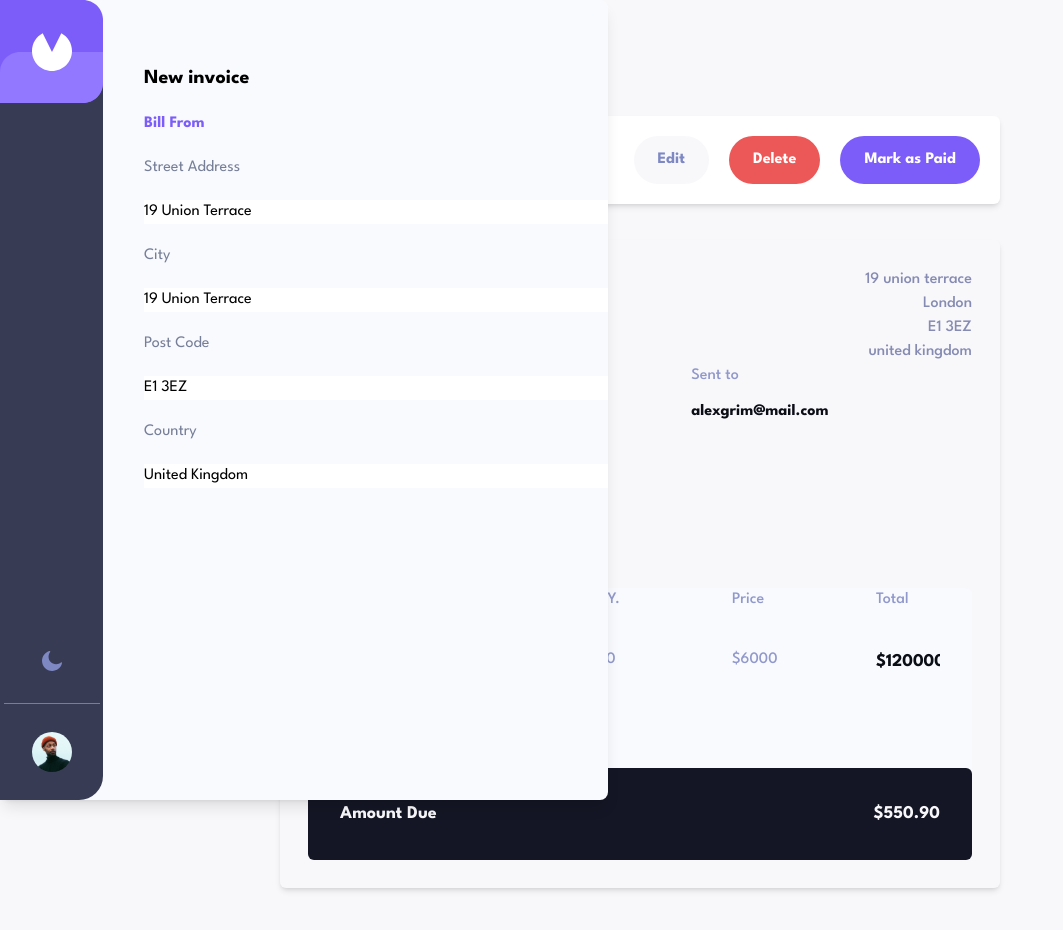
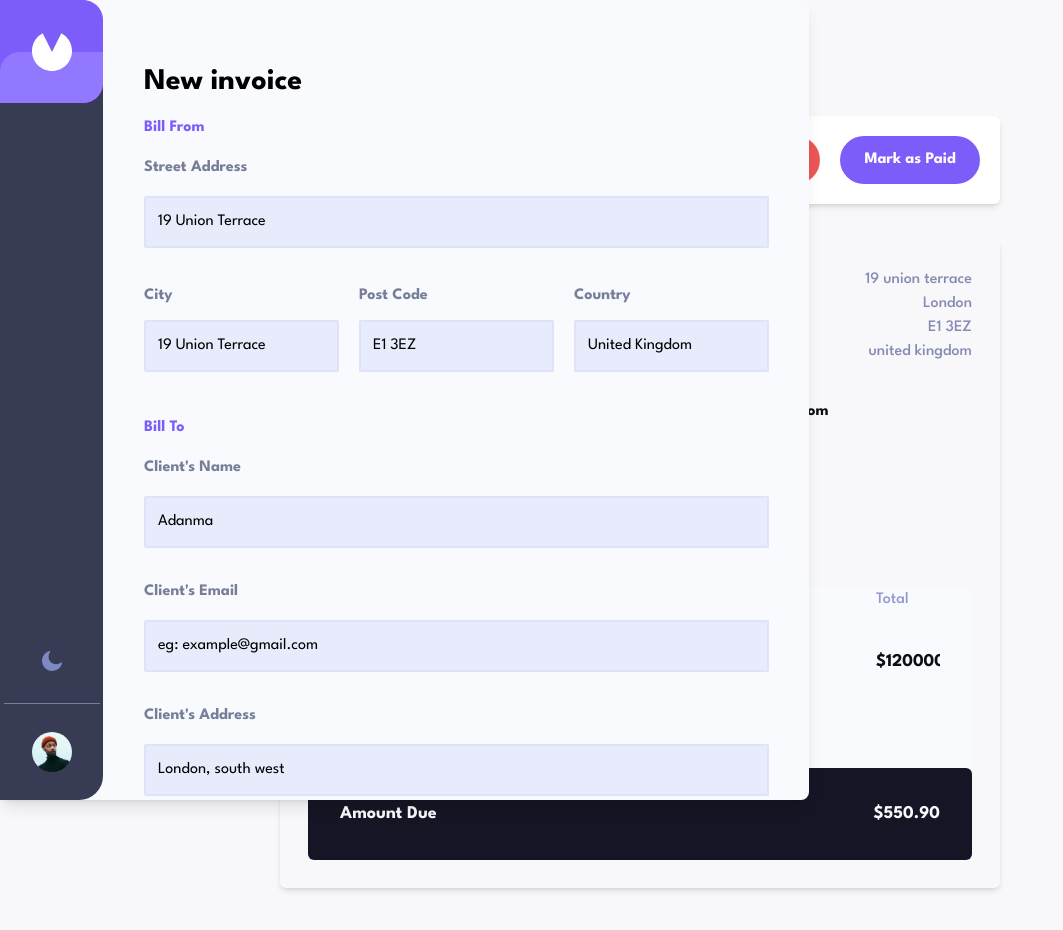
Before and after one commit to 4002-Nonye/invoice-app-crud, a React (Vite) app: page /invoice/BQ9301 in a window 1280 px wide. Shown: the top 930 px of the page, without its empty margins (0-1063 px from the left). Built offline with nearby package versions, Linux system fonts and the light colour scheme.

Commit message:
add react-date-picker

```diff
--- a/package.json
+++ b/package.json
@@ -12,6 +12,7 @@
   "dependencies": {
     "@reduxjs/toolkit": "^2.2.5",
     "react": "^18.2.0",
+    "react-datepicker": "^7.2.0",
     "react-dom": "^18.2.0",
     "react-redux": "^9.1.2",
     "react-router-dom": "^6.22.3",
--- /dev/null
+++ b/src/features/client/ClientInput.jsx
@@ -0,0 +1,79 @@
+function ClientInput() {
+  return (
+    <>
+      <h4 className="pt-7 font-bold text-lightblue-300">Bill To</h4>
+      <label htmlFor="client-name" className="label">
+        Client&apos;s Name
+      </label>
+      <input
+        type="text"
+        name="client-name"
+        id="client-name"
+        value="Adanma"
+        className="input"
+      />
+      <label htmlFor="client-email" className="label pt-4">
+        Client&apos;s Email
+      </label>
+      <input
+        type="text"
+        name="client-email"
+        id="client-email"
+        value="eg: example@gmail.com"
+        className="input"
+      />
+      <label htmlFor="client-address" className="label pt-4">
+        Client&apos;s Address
+      </label>
+      <input
+        type="text"
+        name="client-address"
+        id="client-address"
+        value="London, south west"
+        className="input"
+      />{" "}
+      <div className="flex items-center gap-5 pt-5">
+        <div className="flex flex-col space-y-3">
+          <label htmlFor="client-city" className="label">
+            City
+          </label>
+          <input
+            type="text"
+            name="client-city"
+            id="client-city"
+            value="19 Union Terrace"
+            className="input"
+          />
+        </div>
+
+        <div className="flex flex-col space-y-3">
+          <label htmlFor="client-postcode" className="label">
+            Post Code
+          </label>
+          <input
+            type="text"
+            name="client-postcode"
+            id="client-postcode"
+            value="E1 3EZ"
+            className="input"
+          />
+        </div>
+
+        <div className="flex flex-col space-y-3">
+          <label htmlFor="client-country" className="label">
+            Country
+          </label>
+          <input
+            type="text"
+            name="client-country"
+            id="client-country"
+            value="United Kingdom"
+            className="input"
+          />
+        </div>
+      </div>
+    </>
+  );
+}
+
+export default ClientInput;
--- a/src/features/user/UserInput.jsx
+++ b/src/features/user/UserInput.jsx
@@ -1,38 +1,57 @@
 function UserForm() {
   return (
     <>
-      <h4 className="text-lightblue-300 font-bold">Bill From</h4>
-      <label htmlFor="user-address" className="label">Street Address</label>
+      <h4 className="font-bold text-lightblue-300">Bill From</h4>
+      <label htmlFor="user-address" className="label">
+        Street Address
+      </label>
       <input
         type="text"
         name="user-address"
         id="user-address"
         value="19 Union Terrace"
+        className="input"
       />
-
-      <label htmlFor="user-city" className="label">City</label>
+      <div className="flex gap-5 pt-5 items-center">
+        <div className="flex space-y-3 flex-col">
+          <label htmlFor="user-city" className="label">
+            City
+          </label>
           <input
             type="text"
             name="user-city"
             id="user-city"
             value="19 Union Terrace"
+            className="input"
           />
+        </div>
 
-      <label htmlFor="user-postcode" className="label">Post Code</label>
+        <div className="flex space-y-3 flex-col">
+          <label htmlFor="user-postcode" className="label">
+            Post Code
+          </label>
           <input
             type="text"
             name="user-postcode"
-        id="user-address"
+            id="user-postcode"
             value="E1 3EZ"
+            className="input"
           />
+        </div>
 
-      <label htmlFor="user-country" className="label">Country</label>
+        <div className="flex space-y-3 flex-col">
+          <label htmlFor="user-country" className="label">
+            Country
+          </label>
           <input
             type="text"
             name="user-country"
             id="user-country"
             value="United Kingdom"
+            className="input"
           />
+        </div>
+      </div>
     </>
   );
 }
--- a/src/index.css
+++ b/src/index.css
@@ -8,17 +8,15 @@
   margin: 0;
   padding: 0;
   box-sizing: border-box;
+  font-family: "League Spartan", sans-serif;
 }
 
 body {
   position: relative;
-  font-family: "League Spartan", sans-serif;
+
   background-color: #f8f8fb;
   transition: 500ms;
   scroll-behavior: smooth;
-
-
-
 }
 
 .status {
@@ -37,9 +35,68 @@ body {
   @apply hidden;
 }
 
-.list{
-  @apply w-16 text-left overflow-scroll
+.list {
+  @apply w-16 overflow-scroll text-left;
 }
-.label{
-  @apply text-grey-100
+.label {
+  @apply font-bold text-grey-100;
 }
+.input {
+  @apply rounded-sm border-2 border-darkblue-100 bg-darkblue-100 bg-opacity-65 p-3 transition-all duration-300 focus:outline-none focus:ring focus:ring-lightblue-300;
+}
+
+.react-datepicker__input-container input {
+  @apply cursor-pointer border-none bg-darkblue-100 focus:outline-none;
+}
+.react-datepicker-popper {
+  @apply bg-white-100;
+
+}
+.react-datepicker-popper[style]{
+  transform: translate(140.5px, 1044px) !important;
+}
+.react-datepicker__header {
+  @apply border-b-0 bg-white-100 p-4 pt-6;
+}
+.react-datepicker__navigation-icon::before {
+  @apply border-lightblue-300;
+}
+.react-datepicker.wrapper {
+  border: none;
+  box-shadow: 0 1rem 2rem 0 rgba(72, 84, 159, 0.25);
+  width: 100%;
+}
+.react-datepicker__month-container{
+@apply float-none
+}
+.react-datepicker__day--keyboard-selected{
+  @apply bg-lightblue-100
+}
+.react-datepicker__navigation {
+  @apply p-4 pt-6;
+}
+.react-datepicker__day-name,
+.react-datepicker-popper[data-placement^="top"] .react-datepicker__triangle,
+.react-datepicker-popper[data-placement^="bottom"]
+  .react-datepicker__triangle::after,
+.react-datepicker-popper[data-placement^="bottom"] .react-datepicker__triangle {
+  @apply hidden;
+}
+
+.react-datepicker__day--selected {
+  @apply bg-white-100 text-lightblue-300;
+}
+.react-datepicker__day--selected:hover,
+.react-datepicker__day--in-selecting-range:hover,
+.react-datepicker__day--in-range:hover,
+.react-datepicker__month-text--selected:hover,
+.react-datepicker__month-text--in-selecting-range:hover,
+.react-datepicker__month-text--in-range:hover,
+.react-datepicker__quarter-text--selected:hover,
+.react-datepicker__quarter-text--in-selecting-range:hover,
+.react-datepicker__quarter-text--in-range:hover,
+.react-datepicker__year-text--selected:hover,
+.react-datepicker__year-text--in-selecting-range:hover,
+.react-datepicker__year-text--in-range:hover {
+  @apply bg-transparent;
+}
--- a/src/ui/AppLayout.jsx
+++ b/src/ui/AppLayout.jsx
@@ -1,16 +1,36 @@
 import { Outlet } from "react-router-dom";
 import SideBar from "./SideBar";
 import UserInput from "../features/user/UserInput";
+import ClientInput from "../features/client/ClientInput";
+import Calendar from "./Calendar";
+import PaymentTerms from "./PaymentTerms";
+import ItemList from "./ItemList";
 
 function AppLayout() {
   return (
     <>
       <form
-        className="fixed flex h-full w-[38rem] flex-col rounded-lg pt-16 bg-white-200 pl-36 shadow-lg space-y-5"
+        className="fixed flex h-full flex-col space-y-4 overflow-scroll rounded-lg bg-white-200 pb-16 pl-36 pr-10 pt-16 shadow-lg"
         action=""
       >
-        <h3 className="text-xl font-bold">New invoice</h3>
+        <h3 className="text-3xl font-bold">New invoice</h3>
         <UserInput />
+        <ClientInput />
+        <div className="flex w-full justify-between pt-5">
+          <Calendar />
+          <PaymentTerms />
+        </div>
+        <label htmlFor="product-description" className="label pt-4">
+          Product Description
+        </label>
+        <input
+          type="text"
+          name="product-description"
+          id="product-description"
+          value="eg: Graphic Design Service"
+          className="input"
+        />
+        <ItemList />
       </form>
       <SideBar />
 
--- /dev/null
+++ b/src/ui/Calendar.jsx
@@ -0,0 +1,28 @@
+import DatePicker from "react-datepicker";
+import "react-datepicker/dist/react-datepicker.css";
+import calendar from "../assets/calendar.svg";
+import { useState } from "react";
+
+function Calendar() {
+  const [startDate, setStartDate] = useState(new Date());
+  return (
+    <div>
+      <h3 className="label">Calendar</h3>
+      <div className="inline-flex w-72 justify-between rounded-sm cursor-pointer border-darkblue-100 bg-darkblue-100 p-3 text-lg font-bold text-darkblue-600">
+      <DatePicker
+
+     dateFormat="dd MMM yyyy"
+     dateFormatCalendar="MMM yyyy"
+        closeOnScroll={true}
+        calendarClassName='dateInput wrapper'
+        selected={startDate}
+        onChange={(date) => setStartDate(date)}
+      />
+        <img src={calendar} alt="icon" />
+      </div>
+
+    </div>
+  );
+}
+
+export default Calendar;
--- /dev/null
+++ b/src/ui/ItemList.jsx
@@ -0,0 +1,17 @@
+function ItemList() {
+  return (
+    <div className="pt-5">
+      <h3 className="text-xl font-bold text-grey-100">Item List</h3>
+
+
+      <div>
+        <input type="text" value='graphic design'/>
+        <input type="text" value='qty'/>
+        <input type="text" value='price'/>
+        <p>2000</p>
+      </div>
+    </div>
+  );
+}
+
+export default ItemList;
--- /dev/null
+++ b/src/ui/PaymentTerms.jsx
@@ -0,0 +1,24 @@
+import arrowDown from "../assets/arrow-down.svg";
+
+function PaymentTerms() {
+  const spanStyle =
+    "p-4 text-darkblue-600 transition-all duration-500 hover:text-lightblue-300";
+  return (
+    <div className="relative">
+      <h3 className="label">Payment Terms</h3>
+      <p className="inline-flex w-72 cursor-pointer justify-between rounded-sm border-darkblue-100 bg-darkblue-100 p-3 text-lg font-bold text-darkblue-600">
+        <span> 30 Net Days</span>
+
+        <img src={arrowDown} alt="icon" />
+      </p>
+      {/* <div className="absolute top-24 flex w-full cursor-pointer flex-col divide-y-[1px] rounded-md bg-white-100 font-bold shadow-md">
+        <span className={spanStyle}>Net 1 day</span>
+        <span className={spanStyle}>Net 7 Days</span>
+        <span className={spanStyle}>Net 14 Days</span>
+        <span className={spanStyle}>Net 40 Days</span>
+      </div> */}
+    </div>
+  );
+}
+
+export default PaymentTerms;
```
Also changed, not shown: src/features/client/ClientForm.jsx (deleted), 1 other file (tests, documents, lock files or other folders). Lines whose indentation alone changed are shown as unchanged.
